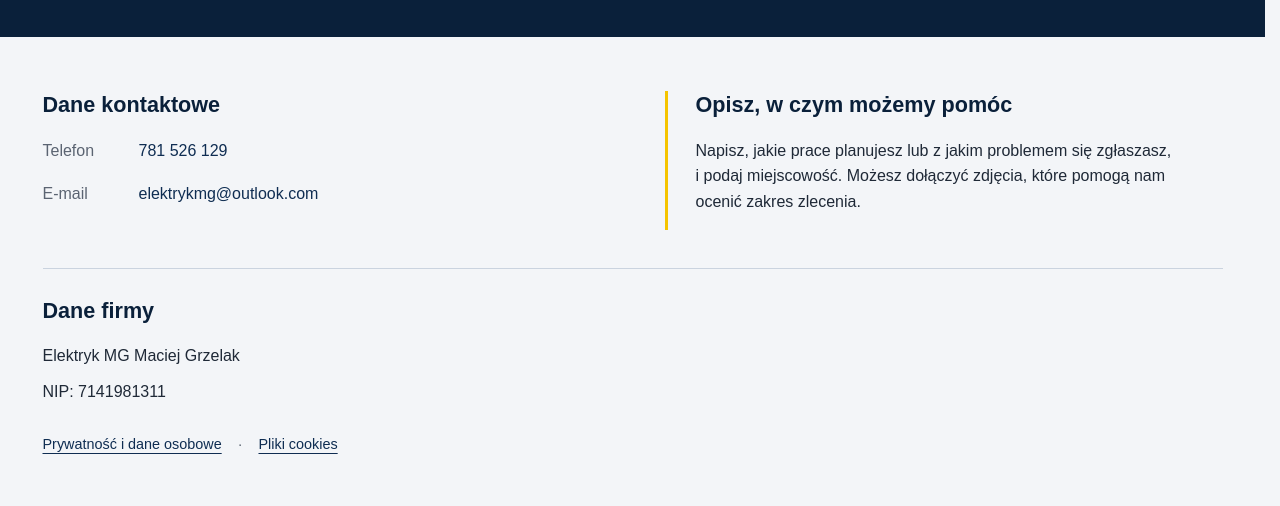
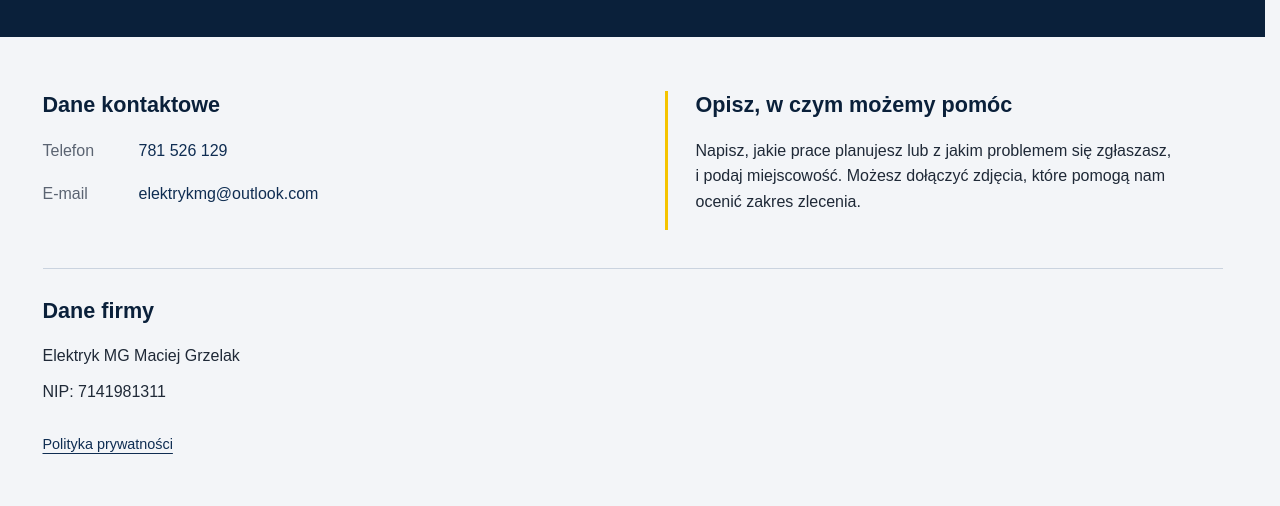
Before and after one commit to elektrykmg/elektrykmg, a plain HTML site: page kontakt.html in a window 1280 px wide. Shown: the part 294-800 px from the top of the page. Drawn offline with Linux system fonts and the light colour scheme.

Commit message:
Zostaw jeden odnośnik do polityki prywatności

```diff
--- a/kontakt.html
+++ b/kontakt.html
@@ -76,5 +76,5 @@
 <div class="contact-help"><h2>Opisz, w czym możemy pomóc</h2><p>Napisz, jakie prace planujesz lub z jakim problemem się zgłaszasz, i podaj miejscowość. Możesz dołączyć zdjęcia, które pomogą nam ocenić zakres zlecenia.</p></div>
 </div>
 <section class="contact-clean-company" aria-labelledby="company-title"><h2 id="company-title">Dane firmy</h2><p>Elektryk MG Maciej Grzelak</p><p>NIP: 7141981311</p></section>
-<nav class="contact-information-links" aria-label="Informacje o prywatności"><a href="prywatnosc.html">Prywatność i dane osobowe</a><span aria-hidden="true">·</span><a href="cookies.html">Pliki cookies</a></nav>
+<nav class="contact-information-links" aria-label="Informacje o prywatności"><a href="prywatnosc.html">Polityka prywatności</a></nav>
 </div></section></main><footer class="site-footer footer-v3"><div class="container"><p class="footer-summary"><strong>Elektryk MG</strong><span aria-hidden="true"> — </span>instalacje elektryczne, modernizacje i systemy zabezpieczeń.</p><nav aria-label="Nawigacja w stopce"><a href="/">Strona główna</a><span aria-hidden="true">·</span><a href="uslugi.html">Usługi</a><span aria-hidden="true">·</span><a href="kontakt.html">Kontakt</a></nav></div></footer><div class="footer-bottom">© 2026 Elektryk MG – Wszystkie prawa zastrzeżone</div></body></html>
```
